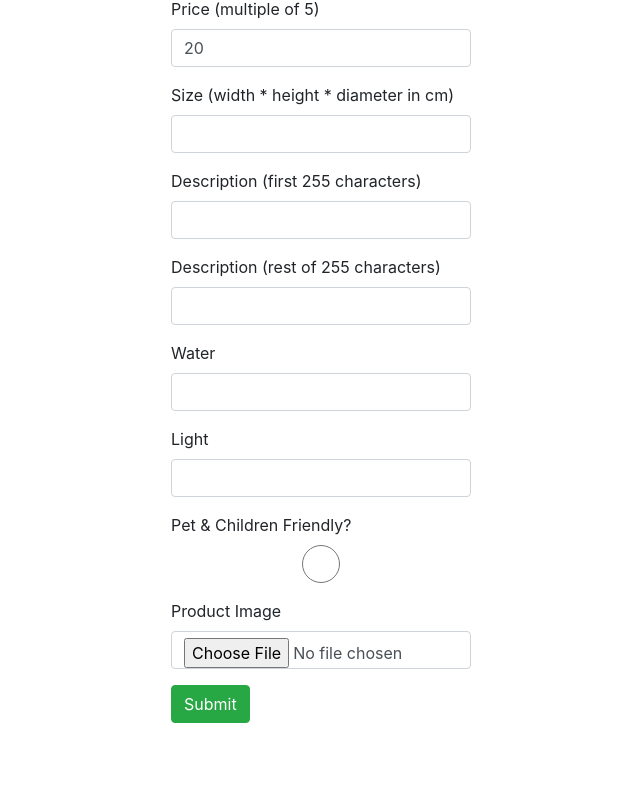
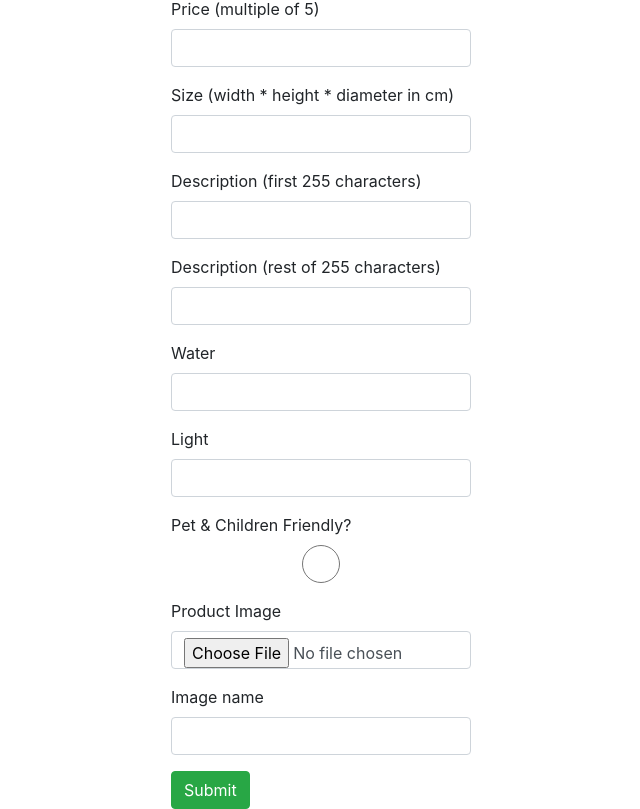
Before and after one commit to cpark50/JustPlants_React, a React (Create React App) app in the folder client/: page /add in a window 1280 px wide. Shown: the part 333-1142 px from the top of the page, without its empty margins (319-959 px from the left). Before the commit the page ends 1056 px from the top, so only its background shows below. Built offline with nearby package versions, Linux system fonts and the light colour scheme.

Commit message:
components add-product

```diff
--- a/client/src/components/add-product.component.js
+++ b/client/src/components/add-product.component.js
@@ -14,6 +14,7 @@ export default class AddProduct extends Component {
     this.onChangeWater = this.onChangeWater.bind(this);
     this.onChangeLight = this.onChangeLight.bind(this);
     this.uploadPicture = this.uploadPicture.bind(this);
+    this.onChangeImagename = this.onChangeImagename.bind(this);
     this.onChangeFriendly = this.onChangeFriendly.bind(this);
     this.saveProduct = this.saveProduct.bind(this);
     this.newProduct = this.newProduct.bind(this);
@@ -22,7 +23,8 @@ export default class AddProduct extends Component {
       id: null,
       p_name: "",
       p_othername: "",
-      p_price: 20,
+      p_price: null,
+      p_size: "",
       p_desc: "",
       p_desc2: "",
       p_water: "",
@@ -90,6 +92,12 @@ export default class AddProduct extends Component {
   onChangeFriendly(e) {
     this.setState({
       p_pet: e.target.value
+    });
+  }
+
+  onChangeImagename(e) {
+    this.setState({
+      imagename: e.target.value
     });
   }
 
@@ -244,7 +252,7 @@ export default class AddProduct extends Component {
               />
             </div>
             <div className="form-group">
-              <label htmlFor="p_desc2">Description (rest of  255 characters)</label>
+              <label htmlFor="p_desc2">Description (rest of 255 characters)</label>
               <input
                 type="text"
                 className="form-control"
@@ -304,6 +312,17 @@ export default class AddProduct extends Component {
                 name="image"
               />
             </div>
+            <div className="form-group">
+              <label htmlFor="imagename">Image name</label>
+              <input
+                type="text"
+                className="form-control"
+                id="imagename"
+                value={this.state.imagename}
+                onChange={this.onChangeImagename}
+                name="imagename"
+              />
+            </div>
             <button onClick={this.saveProduct} className="btn btn-success">
               Submit
             </button>
```
